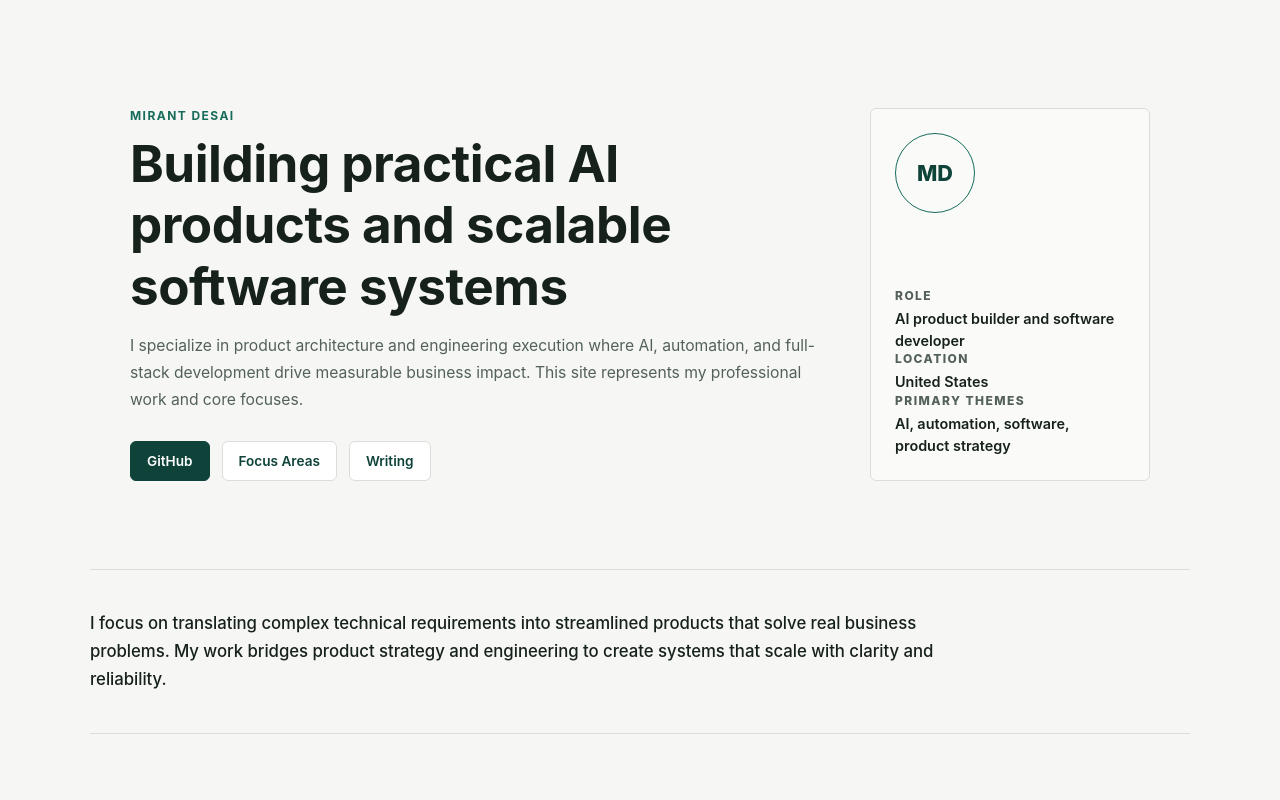
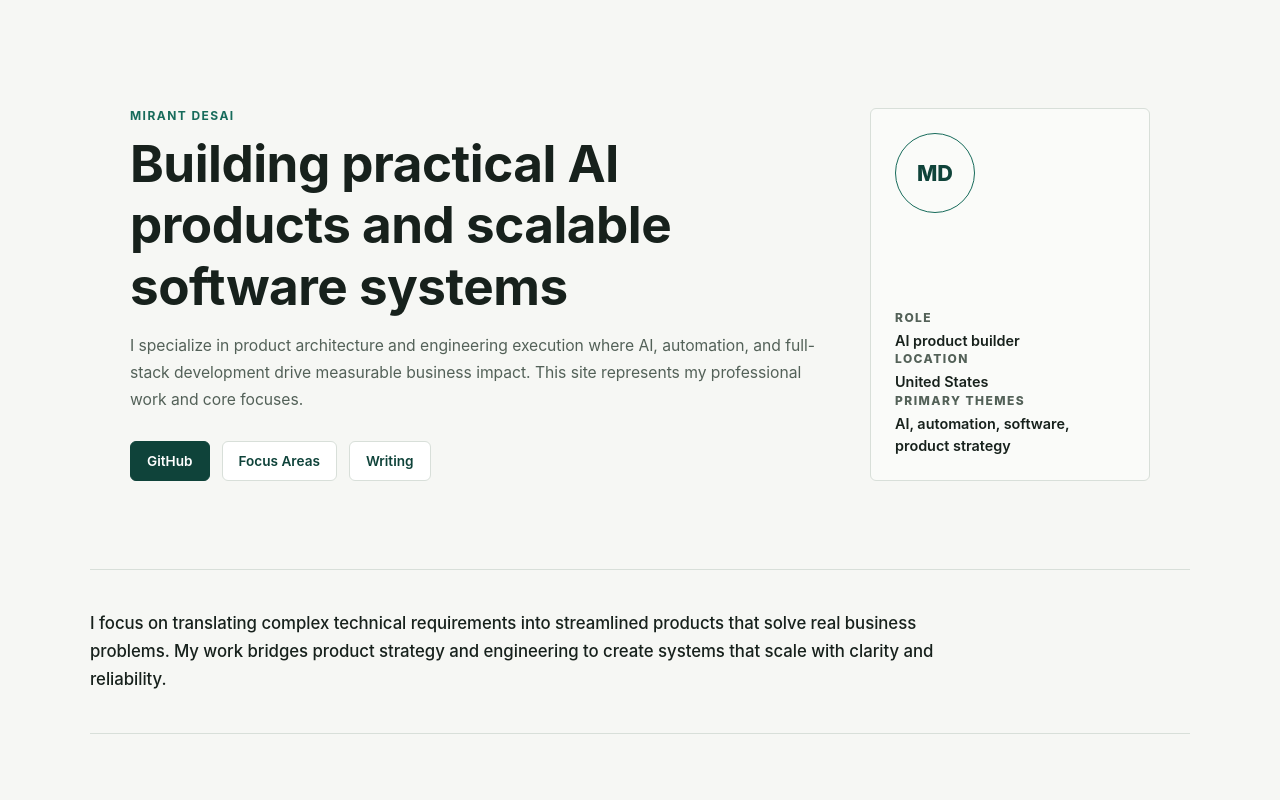
Before and after one commit to mirantdesai01/mirantdesai01.github.io, a Next.js app: page / in a window 1280 px wide. Shown: the top 800 px of the page. Built offline with nearby package versions, Linux system fonts and the light colour scheme.

Commit message:
Update profile header title

```diff
--- a/app/layout.js
+++ b/app/layout.js
@@ -6,11 +6,11 @@ export const metadata = {
   metadataBase: new URL(siteUrl),
   applicationName: "Mirant Desai",
   title: {
-    default: "Mirant Desai | Official Profile, AI Product Builder, Software Developer",
+    default: "Mirant Desai | Official Profile, AI Product Builder",
     template: "%s | Mirant Desai",
   },
   description:
-    "Official website for Mirant Desai, an AI product builder and software developer focused on practical AI, automation, PlanAI, full-stack software, API architecture, and product collaboration systems.",
+    "Official website for Mirant Desai, an AI product builder focused on practical AI, automation, PlanAI, full-stack software, API architecture, and product collaboration systems.",
   alternates: {
     canonical: "/",
   },
@@ -23,7 +23,6 @@ export const metadata = {
     "Mirant Desai official website",
     "Mirant Desai profile",
     "AI product builder",
-    "software developer",
     "automation",
     "full-stack software",
     "business technology",
--- a/app/page.js
+++ b/app/page.js
@@ -1,6 +1,6 @@
 const profile = {
   name: "Mirant Desai",
-  title: "AI product builder and software developer",
+  title: "AI product builder",
   location: "United States",
   url: "https://mirantdesai01.github.io",
   github: "https://github.com/mirantdesai01",
```
